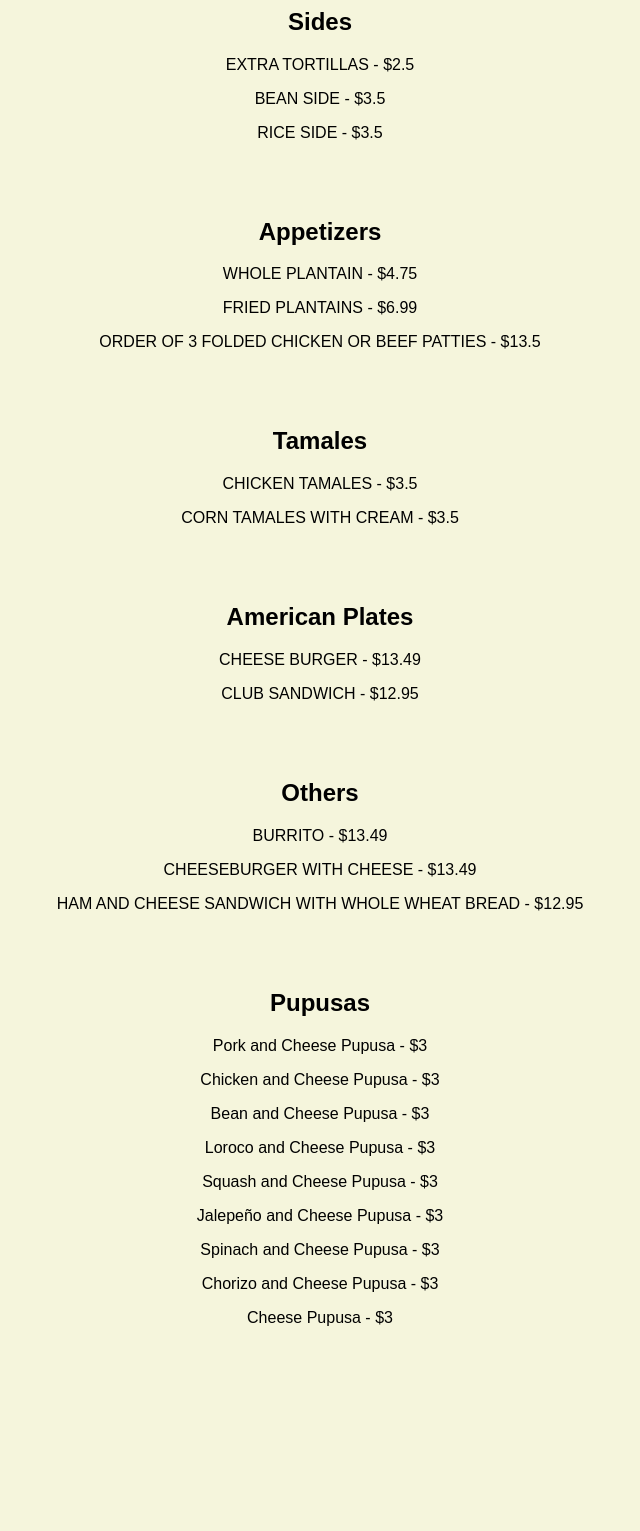
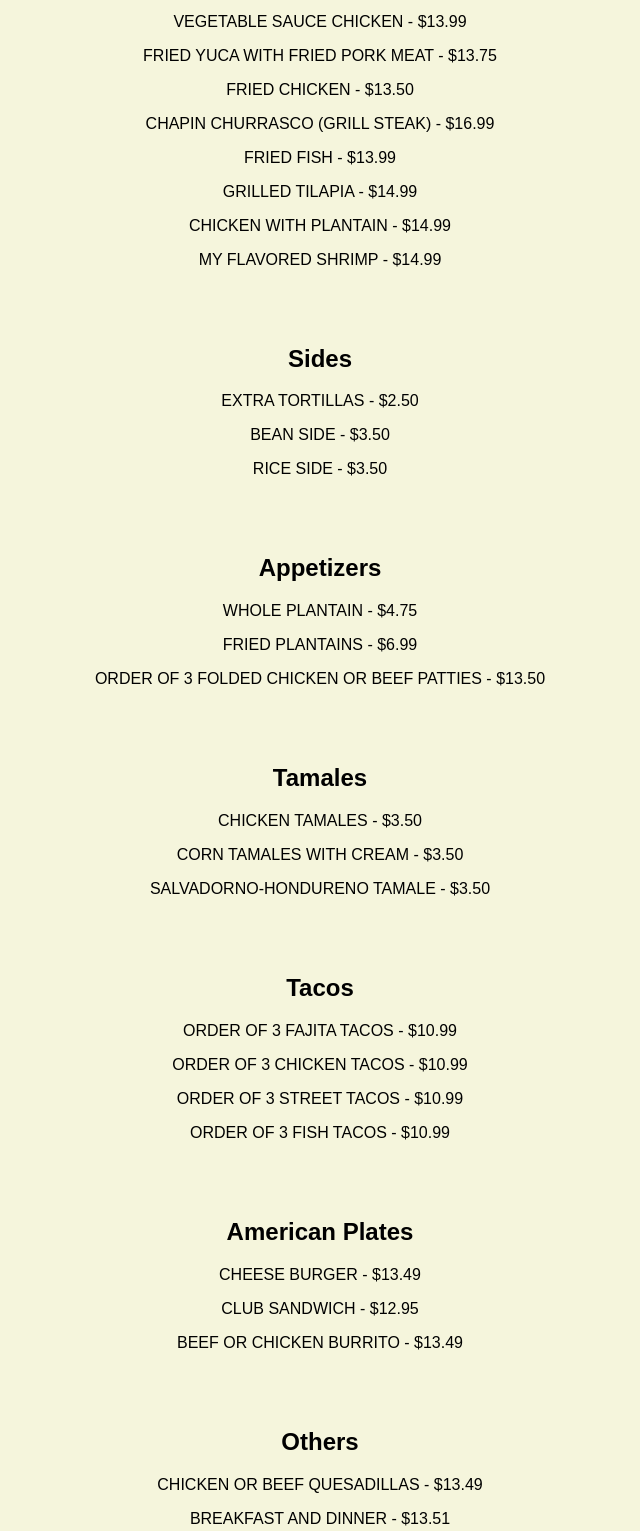
Before and after one commit to MrTwinCharge/Central-American-Resturaunt, a plain HTML site: page menu.html in a window 1280 px wide. Shown: the part 744-2275 px from the top of the page, without its empty margins (320-960 px from the left). Before the commit the page ends 2107 px from the top, so only its background shows below. Drawn offline with Linux system fonts and the light colour scheme.

Commit message:
Menu, DataBase

```diff
--- a/db.json
+++ b/db.json
@@ -1,4 +1,15 @@
 {
+    "Pupusas": [
+        {"name": "PORK AND CHEESE PUPUSA", "price": 3},
+        {"name": "CHICKEN AND CHEESE PUPUSA", "price": 3},
+        {"name": "BEAN AND CHEESE PUPUSA", "price": 3},
+        {"name": "LOROCO AND CHEESE PUPUSA", "price": 3},
+        {"name": "SQUASH AND CHEESE PUPUSA", "price": 3},
+        {"name": "JALEPEÑO AND CHEESE PUPUSA", "price": 3},
+        {"name": "SPINACH AND CHEESE PUPUSA", "price": 3},
+        {"name": "CHORIZO AND CHEESE PUPUSA", "price": 3},
+        {"name": "CHEESE PUPUSA", "price": 3}
+    ],
     "Main Dishes": [
         {
             "name": "BEEF OR CHICKEN SOUP",
@@ -17,19 +28,11 @@
             "price": 13.99
         },
         {
-            "name": "VEGETALE SAUCE CHICKEN",
+            "name": "VEGETABLE SAUCE CHICKEN",
             "price": 13.99
         },
         {
-            "name": "YUCA FRITA Y CHICHARRON",
-            "price": 13.49
-        },
-        {
             "name": "FRIED YUCA WITH FRIED PORK MEAT",
-            "price": 13.75
-        },
-        {
-            "name": "POLLO FRITO",
             "price": 13.75
         },
         {
@@ -93,7 +96,17 @@
         {
             "name": "CORN TAMALES WITH CREAM",
             "price": 3.5
+        },
+        {
+            "name": "SALVADORNO-HONDURENO TAMALE",
+            "price": 3.5
         }
+    ],
+    "Tacos": [
+        {"name": "ORDER OF 3 FAJITA TACOS", "price": 10.99},
+        {"name": "ORDER OF 3 CHICKEN TACOS", "price": 10.99},
+        {"name": "ORDER OF 3 STREET TACOS", "price": 10.99},
+        {"name": "ORDER OF 3 FISH TACOS", "price": 10.99}
     ],
     "American Plates": [
         {
@@ -103,59 +116,21 @@
         {
             "name": "CLUB SANDWICH",
             "price": 12.95
+        },
+        {
+            "name": "BEEF OR CHICKEN BURRITO",
+            "price": 13.49
         }
     ],
     "Others": [
         {
-            "name": "BURRITO",
+            "name": "CHICKEN OR BEEF QUESADILLAS",
             "price": 13.49
         },
         {
-            "name": "CHEESEBURGER WITH CHEESE",
-            "price": 13.49
-        },
-        {
-            "name": "HAM AND CHEESE SANDWICH WITH WHOLE WHEAT BREAD",
-            "price": 12.95
+            "name": "BREAKFAST AND DINNER",
+            "price": 13.51
         }
-    ],
-    "Pupusas": [
-        {
-            "name": "Pork and Cheese Pupusa",
-            "price": 3
-        },
-        {
-            "name": "Chicken and Cheese Pupusa",
-            "price": 3
-        },
-        {
-            "name": "Bean and Cheese Pupusa",
-            "price": 3
-        },
-        {
-            "name": "Loroco and Cheese Pupusa",
-            "price": 3
-        },
-        {
-            "name": "Squash and Cheese Pupusa",
-            "price": 3
-        },
-        {
-            "name": "Jalepeño and Cheese Pupusa",
-            "price": 3
-        },
-        {
-            "name": "Spinach and Cheese Pupusa",
-            "price": 3
-        },
-        {
-            "name": "Chorizo and Cheese Pupusa",
-            "price": 3
-        },
-        {
-            "name": "Cheese Pupusa",
-            "price": 3
-        }
+    ]
 
-    ]
 }
--- a/menu.html
+++ b/menu.html
@@ -20,8 +20,7 @@
         </nav>
     </header>
     <div id="search-container">
-        <input type="text" id="search-box" placeholder="Search menu items..." />
-        <button onclick="searchMenu()">Search</button>
+        <input type="text" id="search-box" placeholder="Search menu items..." oninput="liveSearch()" />
     </div>
     <div id="menu-list"></div>
 
--- a/menu.js
+++ b/menu.js
@@ -1,43 +1,49 @@
-// Assuming db.json is accessible at the path "/db.json"
+// Load the JSON data immediately and store it
+let menuData = {};
+
 fetch('/db.json')
     .then(response => response.json())
     .then(data => {
-        displayMenuItems(data);
+        menuData = data;
+        displayMenuItems(menuData); // Display all items initially
     });
 
     function displayMenuItems(data) {
         const menuList = document.getElementById('menu-list');
-    menuList.innerHTML = ''; // Clear the list
+        menuList.innerHTML = ''; // Clear the list before displaying new items
 
         Object.keys(data).forEach(category => {
-        // Create a section for each category
+            // Only display the category if there are items in it
+            if (data[category].length > 0) {
                 const section = document.createElement('section');
                 const h2 = document.createElement('h2');
                 h2.textContent = category;
                 section.appendChild(h2);
 
-        // List each menu item in this category
                 data[category].forEach(item => {
                     const p = document.createElement('p');
-            p.textContent = `${item.name} - $${item.price}`;
+                    // Format price to two decimal places
+                    const formattedPrice = parseFloat(item.price).toFixed(2);
+                    p.textContent = `${item.name} - $${formattedPrice}`;
                     section.appendChild(p);
                 });
 
                 menuList.appendChild(section);
+            }
         });
     }
 
-function searchMenu() {
+function liveSearch() {
     const searchText = document.getElementById('search-box').value.toLowerCase();
-    fetch('/db.json')
-        .then(response => response.json())
-        .then(data => {
+
     const filteredData = {};
-            Object.keys(data).forEach(category => {
-                filteredData[category] = data[category].filter(item =>
+    Object.keys(menuData).forEach(category => {
+        filteredData[category] = menuData[category].filter(item =>
             item.name.toLowerCase().includes(searchText)
         );
     });
     displayMenuItems(filteredData);
-        });
 }
+
+// Call liveSearch initially to display all items
+liveSearch();
```
Lines whose indentation alone changed are shown as unchanged.
